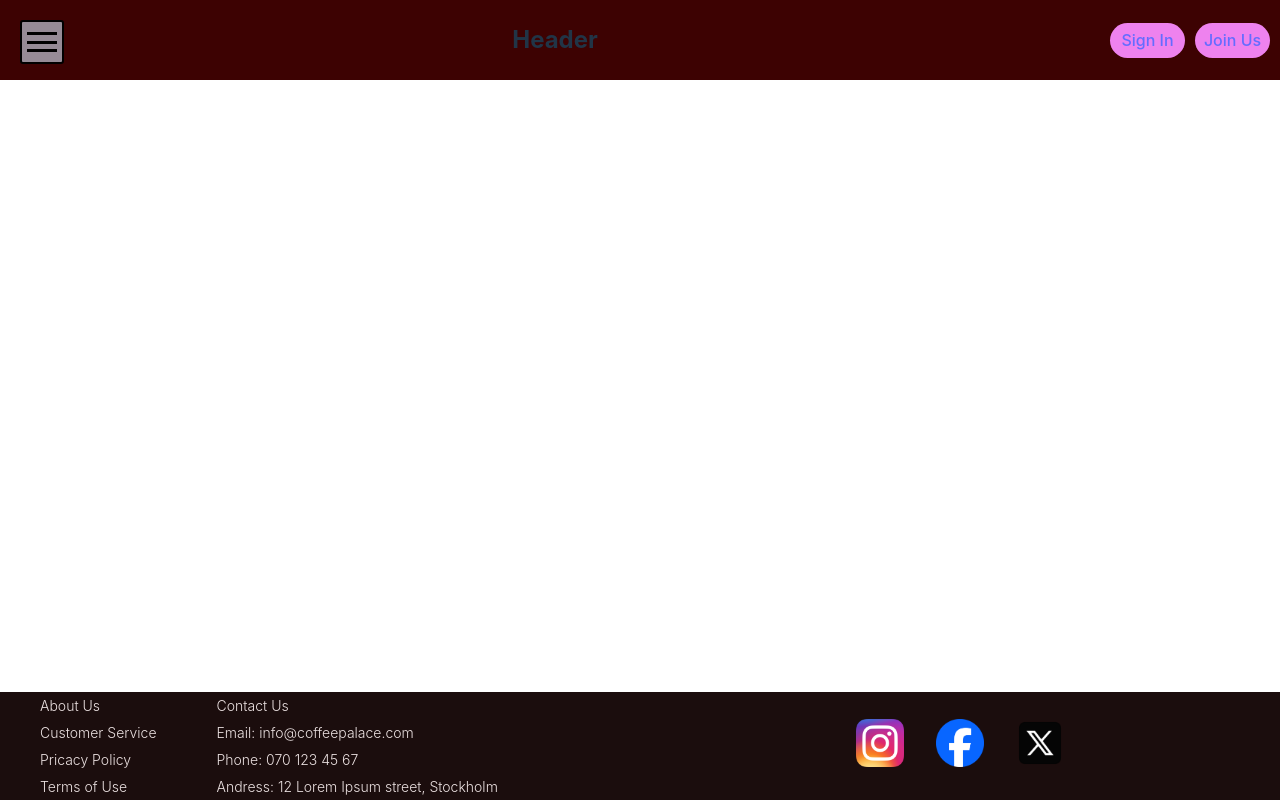
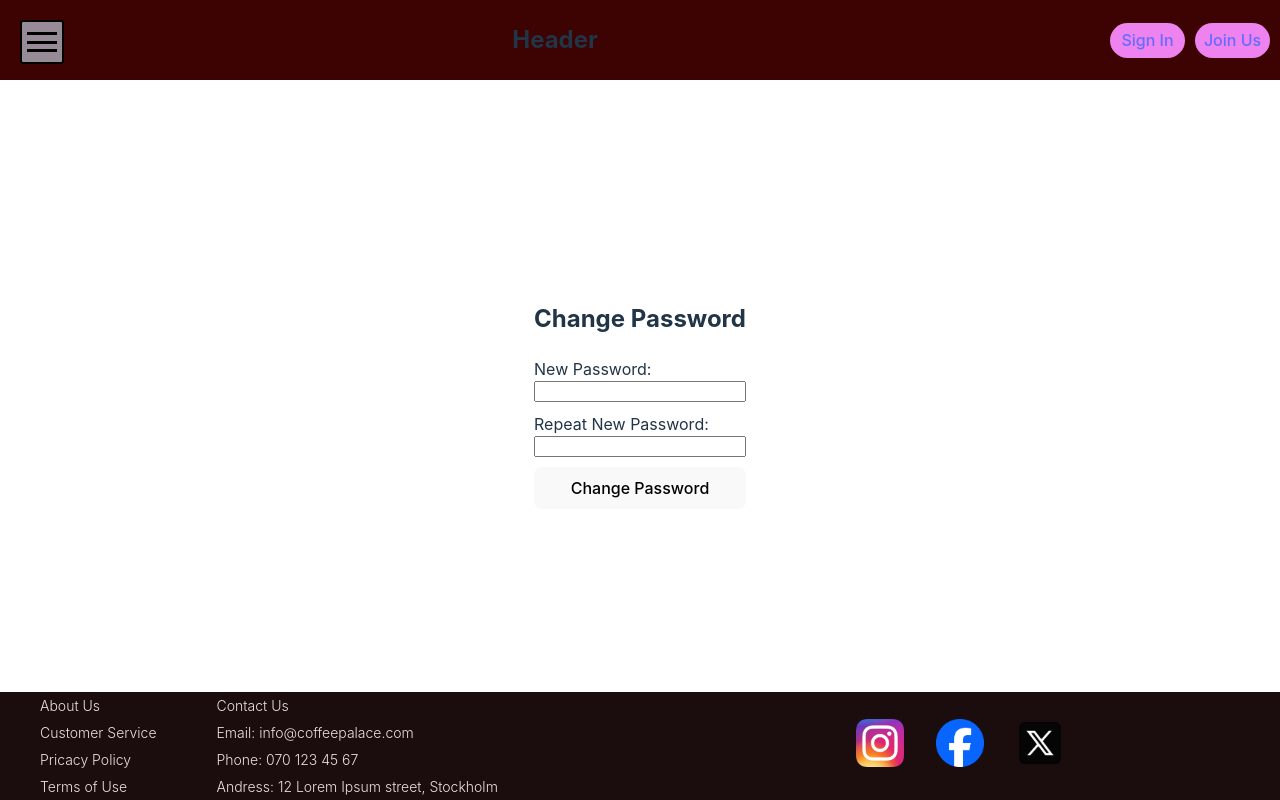
Before and after one commit to InternetKungen/Coffee_Shop, a React (Vite) app: page /#/change-password in a window 1280 px wide. Built offline with nearby package versions, Linux system fonts and the light colour scheme; no server answers.

Commit message:
added change password in settings - changed location of settings to views/dashboard and more

```diff
--- a/src/components/Main/Main.tsx
+++ b/src/components/Main/Main.tsx
@@ -12,8 +12,9 @@ import SignOut from '../../views/auth/SignOut/SignOut';
 import ProductListPage from '../../views/pages/ProductListPage';
 
 import './Main.module.css';
-import Settings from '../Settings/Settings';
+import Settings from '../../views/dashboard/Settings/Settings';
 import UserProfile from '../../views/dashboard/UserProfile/UserProfile';
+import ChangePassword from '../../views/dashboard/ChangePassword/ChangePassword';
 
 const Main: React.FC = () => {
     return (
@@ -28,6 +29,7 @@ const Main: React.FC = () => {
                 <Route path="/products" element={<ProductListPage />} />
                 <Route path="/settings" element={<Settings />} />
                 <Route path="/user-profile" element={<UserProfile />} />
+                <Route path="/change-password" element={<ChangePassword />} />
             </Routes>
         </main>
     );
--- /dev/null
+++ b/src/views/dashboard/ChangePassword/ChangePassword.module.css
@@ -0,0 +1,11 @@
+.change-password-container {
+    display: flex;
+    flex-direction: column;
+    text-align: left;
+}
+
+.change-password-container > label {
+    display: flex;
+    flex-direction: column;
+    margin-bottom: 10px;
+}
--- /dev/null
+++ b/src/views/dashboard/ChangePassword/ChangePassword.tsx
@@ -0,0 +1,63 @@
+import { useState } from 'react';
+import { auth } from '../../../main';
+import { updatePassword } from 'firebase/auth';
+import styles from './ChangePassword.module.css';
+
+const ChangePassword: React.FC = () => {
+    const [newPassword, setNewPassword] = useState('');
+    const [confirmPassword, setConfirmPassword] = useState('');
+    const [error, setError] = useState('');
+    const [success, setSuccess] = useState('');
+
+    const handleChangePassword = async () => {
+        if (newPassword !== confirmPassword) {
+            setError('Lösenorden matchar inte');
+            return;
+        }
+
+        const user = auth.currentUser;
+
+        if (user) {
+            try {
+                await updatePassword(user, newPassword);
+                setSuccess('Lösenordet har ändrats');
+                setError('');
+            } catch (error: any) {
+                setError(
+                    'Det gick inte att ändra lösenordet: ' + error.message
+                );
+                setSuccess('');
+            }
+        } else {
+            setError('Ingen användare inloggad');
+            setSuccess('');
+        }
+    };
+
+    return (
+        <div className={styles['change-password-container']}>
+            <h2>Change Password</h2>
+            {error && <p className={styles['error-message']}>{error}</p>}
+            {success && <p className={styles['success-message']}>{success}</p>}
+            <label>
+                New Password:
+                <input
+                    type="password"
+                    value={newPassword}
+                    onChange={(e) => setNewPassword(e.target.value)}
+                />
+            </label>
+            <label>
+                Repeat New Password:
+                <input
+                    type="password"
+                    value={confirmPassword}
+                    onChange={(e) => setConfirmPassword(e.target.value)}
+                />
+            </label>
+            <button onClick={handleChangePassword}>Change Password</button>
+        </div>
+    );
+};
+
+export default ChangePassword;
--- /dev/null
+++ b/src/views/dashboard/Settings/Settings.module.css
@@ -0,0 +1,8 @@
+.settings {
+    display: flex;
+    flex-direction: column;
+}
+
+button {
+    margin-bottom: 10px;
+}
--- a/src/components/Settings/Settings.tsx
+++ b/src/views/dashboard/Settings/Settings.tsx
@@ -9,6 +9,9 @@ const Settings: React.FC = () => {
             <Link to="/user-profile">
                 <button>Profile Settings</button>
             </Link>
+            <Link to="/change-password">
+                <button>Change Password</button>
+            </Link>
         </div>
     );
 };
```
Also changed, not shown: src/views/dashboard/AdminDashboard/AdminDashboard.tsx (deleted), src/views/dashboard/AdminPanel/AdminPanel.tsx (added), src/views/dashboard/Dashboard/Dashboard.tsx (deleted).
